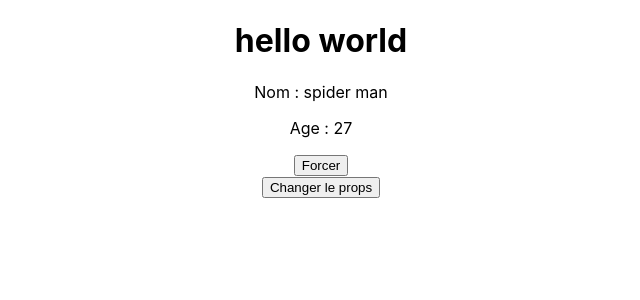
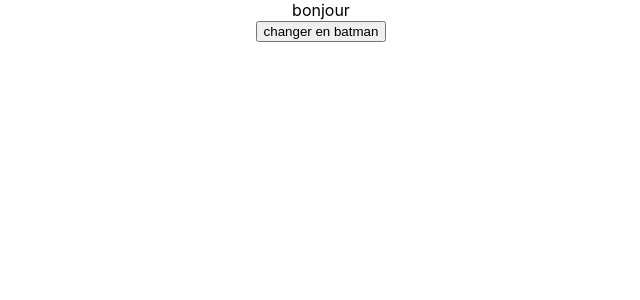
Before and after one commit to aymerick772/React_Life_Cycle, a React (Create React App) app: page / in a window 1280 px wide. Shown: the top 300 px of the page, without its empty margins (319-959 px from the left). Built offline with nearby package versions, Linux system fonts and the light colour scheme.

Commit message:
laisser toujours le shouldComponentUpdate a true pour l'instant

```diff
--- a/src/App.js
+++ b/src/App.js
@@ -1,25 +1,20 @@
 import React, { Component} from "react"
 import './App.css';
-import MyComponent from './components/MyComponent';
 
+import ParentComponent from "./components/ParentComponent";
 
 class App extends Component{
 
   state = {
-    age: 27,
+
   }
 
-  addOneYear =() =>{
-    this.setState((prevState) => ({
-      age: prevState.age + 1
-    }))
-  }
+
 
   render() {
     return (
       <div className="App">
-        <MyComponent age={this.state.age}></MyComponent>
-        <button onClick={this.addOneYear}>Changer le props</button>
+        <ParentComponent/>
       </div>
     );
   }
--- a/src/components/MyComponent.js
+++ /dev/null
@@ -1,43 +0,0 @@
-import React,{Component}  from "react";
-
-class MyComponent extends Component {
-    constructor(props){
-        super(props);
-        this.state = {
-            name: "spider man",
-        }
-    }
-
-
-    static getDerivedStateFromProps(props, state){
-        console.log(`%c getDerivedStateFromProps lancée !`, 'color: red; background: yellow; font-size: 15px');
-        console.log(props)
-        console.log(state)
-        return null;
-    }
-    forceChangement = () =>{
-        this.forceUpdate(() =>{
-            console.log('%c je force le changement', 'color: blue; background:green; font-size: 15px;')
-        })
-    }
-    shouldComponentUpdate(nextProps, nextState) {
-        console.log('Je suis dans le shouldComponentUpdate()');
-        return true;
-    }
-
-    render(){
-        console.log('je suis dans le render()')
-        return (
-            <div className="">
-                <h1>hello world</h1>
-
-                <p>Nom : {this.state.name}</p>
-                <p>Age : {this.props.age}</p>
-                <button onClick={this.forceChangement}>Forcer </button>
-            </div>
-        )
-    }
-
-}
-
-export default MyComponent;
--- /dev/null
+++ b/src/components/ParentComponent.js
@@ -0,0 +1,40 @@
+import React, { Component } from "react";
+import SingleComponent from "./SingleComponent";
+
+class ParentComponent extends Component {
+    constructor(props) {
+        super(props);
+        this.state = {
+            name: 'spider man',
+        }
+
+    }
+    // a ne pas faire utiliser a la place PureComponent
+    // shouldComponentUpdate(nextProps, nextState) {
+    //     console.log('je suis dans shouldComponentUpdate()');
+    //     console.log(this.state.name);
+    //     console.log(nextState);
+    //     if(this.state.name !== nextState.name) {
+    //         return true;
+    //     }
+    //         return false;
+    // }
+
+    changeBat = () =>{
+        this.setState({
+            name : 'Batman'
+        })
+    }
+    render(){
+        console.log('%c RENDER() COMPOSANT PARENT', 'color:red;')
+        return (
+            <div className="">
+                <SingleComponent/>
+
+                <button onClick={this.changeBat}> changer en batman</button>
+            </div>
+        )
+    }
+}
+
+export default ParentComponent;
--- /dev/null
+++ b/src/components/SingleComponent.js
@@ -0,0 +1,16 @@
+import React, { Component } from "react";
+
+class SingleComponent extends Component {
+
+
+    render() {
+        console.log('%c render() composant enfant Simple', 'color: green;');
+        return(
+            <div className="">
+                bonjour
+            </div>
+        )
+    }
+}
+
+export default SingleComponent;
```
